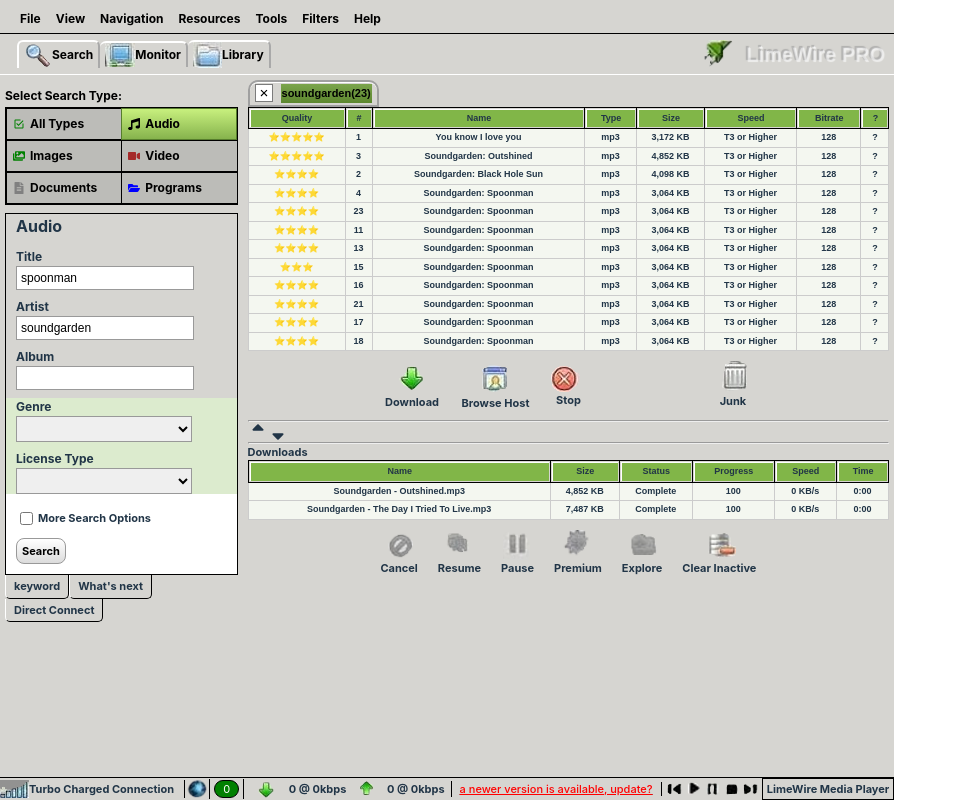
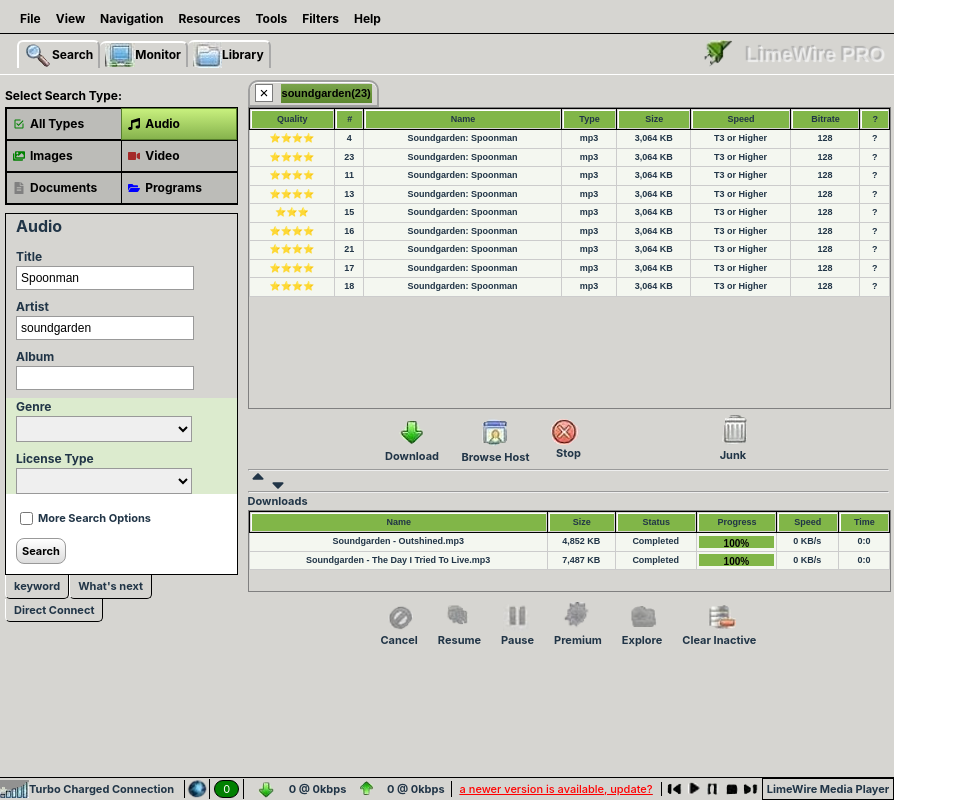
Before and after one commit to UswahAlvi/LimeWire, a React app: page / in a window 1280 px wide. Shown: the whole page, without its empty margins (0-957 px from the left). Built offline with nearby package versions, Linux system fonts and the light colour scheme; the HTML template or start-up script is replaced by a standard one.

Commit message:
search functionality

```diff
--- a/src/LimeWireUI.jsx
+++ b/src/LimeWireUI.jsx
@@ -166,10 +166,7 @@
   border-top: 1px solid black;
 
 `;
-const Vertical=styled.hr`
-  transform: rotate(90deg);
-  width: 100%
-`;
+
 const Span = styled.span`
   padding: 1px;
   font-size: 11px;
@@ -367,11 +364,33 @@
   background: ${({ $isSelected }) => ($isSelected ? '#c8f07e' : '#f4f7f0')};
   text-align: center;
 `;
-
 const TableContainer = styled.div`
   width: 100%;
-  overflow-x: auto;
   font-size: 9px;
+  border: 1px solid grey;
+  overflow-y: auto;  /* Enables vertical scrolling */
+  overflow-x: hidden;
+  height: ${({ height }) => (typeof height === "number" ? `${height}px` : height || "300px")};
+`;
+const ProgressBar = styled.div`
+  height: 12px;
+  background-color: #d6d5d1;
+  color: black;
+  overflow: hidden;
+  position: relative;
+  display: flex;
+  justify-content: center;
+  font-size: 10px;
+  color: white;
+  font-weight: bold;
+`;
+
+const ProgressFill = styled.div`
+  position: absolute;
+  height: 100%;
+  width: ${(props) => props.$progress}%;
+  background-color: #81b648;
+  transition: width 0.3s ease-in-out;
 `;
 
 const StarRating = styled.span`
@@ -381,8 +400,10 @@
 const LimeWireUI = () => {
   const [isDownloading, setIsDownloading] = useState(false);
   const [selectedSong, setSelectedSong] = useState(null)
+  const [songInput, setSongInput] =useState('Spoonman');
+  const [selectedSearchType, setSelectedSearchType]=useState('Audio')
   const data = [
-    { quality: "⭐⭐⭐⭐⭐", number: 1, name: "You know I love you", type: "mp3", size: "3,172 KB", speed: "T3 or Higher", bitrate: 128 },
+    { quality: "⭐⭐⭐⭐⭐", number: 1, name: "You know I love you",file: '1tHl-vQd2OCw0naB4gdvXbRBRWHYx46wI' ,type: "mp3", size: "3,172 KB", speed: "T3 or Higher", bitrate: 128 },
     { quality: "⭐⭐⭐⭐⭐", number: 3, name: "Soundgarden: Outshined", type: "mp3", size: "4,852 KB", speed: "T3 or Higher", bitrate: 128 },
     { quality: "⭐⭐⭐⭐", number: 2, name: "Soundgarden: Black Hole Sun", type: "mp3", size: "4,098 KB", speed: "T3 or Higher", bitrate: 128 },
     { quality: "⭐⭐⭐⭐", number: 4, name: "Soundgarden: Spoonman", type: "mp3", size: "3,064 KB", speed: "T3 or Higher", bitrate: 128 },
@@ -396,28 +417,59 @@
     { quality: "⭐⭐⭐⭐", number: 18, name: "Soundgarden: Spoonman", type: "mp3", size: "3,064 KB", speed: "T3 or Higher", bitrate: 128 },
 
   ];
+
+  const [searchResult, setSearchResult] = useState(()=>{
+    const query = songInput.trim().toLowerCase();
+    if (!query) {
+      setSearchResult([]);
+      return;
+    }
+
+    return data.filter((song) =>
+      song.name.toLowerCase().includes(query)
+    );
+
+  })
+
   const [downloads, setDownloads] = useState([
     {
       name: "Soundgarden - Outshined.mp3",
       size: "4,852 KB",
-      status: "Complete",
+      status: "Completed",
       progress: 100,
-      speed: "0 KB/s",
-      time: "0:00"
+      speed:0,
+      timeMin: 0,
+      timeSecond: 0
     },
     {
       name: "Soundgarden - The Day I Tried To Live.mp3",
       size: "7,487 KB",
-      status: "Complete",
+      status: "Completed",
       progress: 100,
-      speed: "0 KB/s",
-      time: "0:00"
+      speed: 0,
+      timeMin: 0,
+      timeSecond: 0
     }
   ]);
+  const handleSearch = () => {
+    const query = songInput.trim().toLowerCase();
+    if (!query) {
+      setSearchResult([]);
+      return;
+    }
 
-  const handleRowClick = (index) => {
-    setSelectedSong(index === selectedSong ? null : index);
+    const filteredSongs = data.filter((song) =>
+      song.name.toLowerCase().includes(query)
+    );
+
+    setSearchResult(filteredSongs);
   };
+
+
+  const handleRowClick = (song) => {
+    setSelectedSong(song === selectedSong ? null : song);
+  };
+
 
   const handleOutsideClick = (e) => {
     const table = document.getElementById("songs-table");
@@ -432,7 +484,7 @@
       return;
     }
 
-    if (selectedSong !== 0 ) {
+    if (!selectedSong.file) {
       alert("Selected song not available to download");
       return;
     }
@@ -445,28 +497,93 @@
       setIsDownloading(false);
     }, 3000);
   };
+  const handleSongInput=(e)=>{
+    setSongInput(e.target.value)
+    console.log(songInput)
+  }
 
-  const handleDownload=()=>{
+
+  const handleDownload = () => {
+    if (!selectedSong) return;
+
+    const fileId = selectedSong.file;
+    const downloadUrl = `https://drive.google.com/uc?export=download&id=${fileId}`;
+    const downloadId = Date.now(); // Generate a unique ID for each download
+
+    // Add new download entry with initial state
     const newDownload = {
-      name: "You know I love you.mp3",
-      size: "3,170 KB",
-      status: "Complete",
-      progress: 100,
-      speed: "0 KB/s",
-      time: "0:00"
+        id: downloadId, // Unique ID for tracking
+        ...selectedSong,
+        progress: 0,
+        speed: 0,
+        timeMin: 0,
+        timeSecond: 0,
+        status: "Starting",
     };
 
     setDownloads((prevDownloads) => [...prevDownloads, newDownload]);
-    const fileId = "1tHl-vQd2OCw0naB4gdvXbRBRWHYx46wI";
-    const downloadUrl = `https://drive.google.com/uc?export=download&id=${fileId}`;
 
+    setTimeout(() => {
+        setDownloads((prev) =>
+            prev.map((d) =>
+                d.id === downloadId ? { ...d, status: "Downloading" } : d
+            )
+        );
+    }, 300); // Faster status update
+
+    // Simulate download progress
+    const fileSizeKB = parseInt(selectedSong.size.replace(/,/g, ""), 10); // Convert size to KB
+    const fakeDownloadSpeed = 1000; // Increased speed to 1000 KB/s
+    const totalTime = (fileSizeKB / fakeDownloadSpeed) * 1000; // Adjusted total time in ms
+
+    let startTime = Date.now();
+    let progress = 0;
+
+    const updateInterval = setInterval(() => {
+        const elapsedTime = Date.now() - startTime;
+        progress = Math.floor((elapsedTime / totalTime) * 100); // Ensure integer progress
+
+        const remainingTime = Math.max(totalTime - elapsedTime, 0);
+        const remainingMinutes = Math.floor(remainingTime / 60000);
+        const remainingSeconds = Math.floor((remainingTime % 60000) / 1000);
+
+        setDownloads((prev) =>
+            prev.map((d) =>
+                d.id === downloadId
+                    ? {
+                          ...d,
+                          progress: Math.min(progress, 100),
+                          speed: fakeDownloadSpeed,
+                          timeMin: remainingMinutes,
+                          timeSecond: remainingSeconds,
+                      }
+                    : d
+            )
+        );
+
+        if (progress >= 100) {
+            clearInterval(updateInterval);
+            setDownloads((prev) =>
+                prev.map((d) =>
+                    d.id === downloadId
+                        ? { ...d, status: "Completed", speed: 0, progress: 100 }
+                        : d
+                )
+            );
+            setSelectedSong(null)
+        }
+    }, 500); // Update every 500ms for faster progress
+
+    // Trigger direct download
     const link = document.createElement("a");
     link.href = downloadUrl;
-    link.download = "audio.mp3"; // Custom file name
+    link.download = `${selectedSong.name}.mp3`;
     document.body.appendChild(link);
     link.click();
     document.body.removeChild(link);
-  }
+
+};
+
 
   useEffect(() => {
     document.addEventListener('click', handleOutsideClick);
@@ -512,27 +629,27 @@
             <SearchType>
               <SearchTypeTitle>Select Search Type:</SearchTypeTitle>
               <GridContainer>
-                <GridItem>
+                <GridItem className={selectedSearchType === 'All Types' ? 'active' : ''}>
                   <IoMdCheckboxOutline color="green" />
                   All Types
                 </GridItem>
-                <GridItem className="active">
+                <GridItem className={selectedSearchType === 'Audio' ? 'active' : ''}>
                   <FaMusic color="black" />
                   Audio
                 </GridItem>
-                <GridItem>
+                <GridItem className={selectedSearchType === 'Images' ? 'active' : ''}>
                   <FaImages color="green" />
                   Images
                 </GridItem>
-                <GridItem>
+                <GridItem className={selectedSearchType === 'Video' ? 'active' : ''}>
                   <FaVideo color="brown" />
                   Video
                 </GridItem>
-                <GridItem>
+                <GridItem className={selectedSearchType === 'Documents' ? 'active' : ''}>
                   <FaFileAlt color="gray" />
                   Documents
                 </GridItem>
-                <GridItem>
+                <GridItem className={selectedSearchType === 'Programs' ? 'active' : ''}>
                   <FaFolderOpen color="blue" />
                   Programs
                 </GridItem>
@@ -542,7 +659,7 @@
               <Upper>
                 <Title>Audio</Title>
                 <Label>Title</Label>
-                <Input type="text" defaultValue="spoonman" />
+                <Input type="text" value={songInput} onChange={(e)=>handleSongInput(e)}/>
                 <Label>Artist</Label>
                 <Input type="text" defaultValue="soundgarden" />
                 <Label>Album</Label>
@@ -563,7 +680,7 @@
                   <Checkbox type="checkbox" />
                   <span>More Search Options</span>
                 </CheckboxContainer>
-                <Button>Search</Button>
+                <Button onClick={handleSearch}>Search</Button>
               </Bottom>
             </FormContainer>
             <div style={{display:'flex', flexDirection:'column'}}>
@@ -589,7 +706,7 @@
               </CloseButton>
               <Span>soundgarden(23)</Span>
             </TabContainer>
-            <TableContainer>
+            <TableContainer height={300}>
               <Table>
                 <thead>
                   <tr>
@@ -604,22 +721,22 @@
                   </tr>
                 </thead>
                 <tbody>
-                {data.map((item, index) => (
-                  <tr key={index} onClick={() => handleRowClick(index)}>
-                    <Td $isSelected={index === selectedSong}><StarRating>{item.quality}</StarRating></Td>
-                    <Td $isSelected={index === selectedSong}>{item.number}</Td>
-                    <Td $isSelected={index === selectedSong}>{item.name}</Td>
-                    <Td $isSelected={index === selectedSong}>{item.type}</Td>
-                    <Td $isSelected={index === selectedSong}>{item.size}</Td>
-                    <Td $isSelected={index === selectedSong}>{item.speed}</Td>
-                    <Td $isSelected={index === selectedSong}>{item.bitrate}</Td>
-                    <Td $isSelected={index === selectedSong}>?</Td>
+                {searchResult.map((item, index) => (
+                  <tr key={index} onClick={() => {handleRowClick(item)}}>
+                    <Td $isSelected={item===selectedSong}><StarRating>{item.quality}</StarRating></Td>
+                    <Td $isSelected={item===selectedSong}>{item.number}</Td>
+                    <Td $isSelected={item===selectedSong}>{item.name}</Td>
+                    <Td $isSelected={item===selectedSong}>{item.type}</Td>
+                    <Td $isSelected={item===selectedSong}>{item.size}</Td>
+                    <Td $isSelected={item===selectedSong}>{item.speed}</Td>
+                    <Td $isSelected={item===selectedSong}>{item.bitrate}</Td>
+                    <Td $isSelected={item===selectedSong}>?</Td>
                   </tr>
                 ))}
               </tbody>
               </Table>
             </TableContainer>
-            <div style={{display:'flex', paddingBlock:'8px'}}>
+            <div style={{display:'flex', paddingBlock:'4px'}}>
               <div style={{display:'flex', gap: '15px' , alignItems: 'center'}}>
                 <div onClick={startDownload} style={{role:'button', cursor:'pointer', display: 'flex', flexDirection: 'column', alignItems: 'center', marginLeft: '130px'}}>
                   <img src={Arrow} />
@@ -648,7 +765,7 @@
             <hr style={{margin:'0px'}} />
             <div style={{display:'flex', flexDirection:'column', width:'100%'}}>
               <div>Downloads</div>
-              <TableContainer>
+              <TableContainer height={80}>
               <Table>
                 <thead>
                   <tr>
@@ -666,9 +783,15 @@
                       <Td>{item.name}</Td>
                       <Td>{item.size}</Td>
                       <Td>{item.status}</Td>
-                      <Td>{item.progress}</Td>
-                      <Td>{item.speed}</Td>
-                      <Td>{item.time}</Td>
+                      <Td>
+                        <ProgressBar>
+                          <ProgressFill $progress={item.progress} />
+                          <span style={{ position: "relative", zIndex: 1, color: 'black' }}>{item.progress}%</span>
+                        </ProgressBar>
+
+                      </Td>
+                      <Td>{item.speed} KB/s</Td>
+                      <Td>{item.timeMin}:{item.timeSecond}</Td>
                     </tr>
                   ))}
                 </tbody>
```
